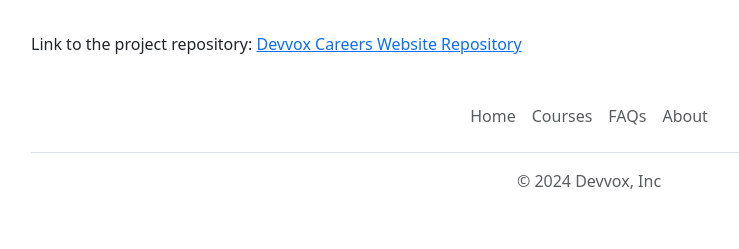
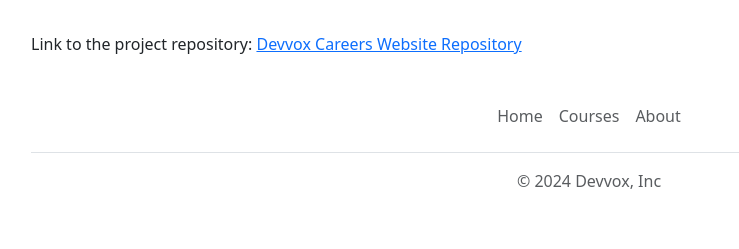
Before and after one commit to Josephorokpo/Devvox-careers-website, a Flask app: page /about in a window 1280 px wide. Shown: the part 1006-1255 px from the top of the page, without its empty margins (51-790 px from the left). Run offline with Flask 3, Linux system fonts and the light colour scheme.

Commit message:
Updated footer.html

```diff
--- a/templates/footer.html
+++ b/templates/footer.html
@@ -4,8 +4,6 @@
       <li class="nav-item"><a target="_blank" href="/" class="nav-link px-2 text-body-secondary">Home</a></li>
       <li class="nav-item"><a target="_blank"
  href="/" class="nav-link px-2 text-body-secondary">Courses</a></li>
-
-      <li class="nav-item"><a target="_blank" href="https://www.devvox.com/faqs" class="nav-link px-2 text-body-secondary">FAQs</a></li>
       <li class="nav-item"><a target="_blank" href="/about" class="nav-link px-2 text-body-secondary">About</a></li>
     </ul>
     <p class="text-center text-body-secondary">&copy; 2024 Devvox, Inc</p>
```
